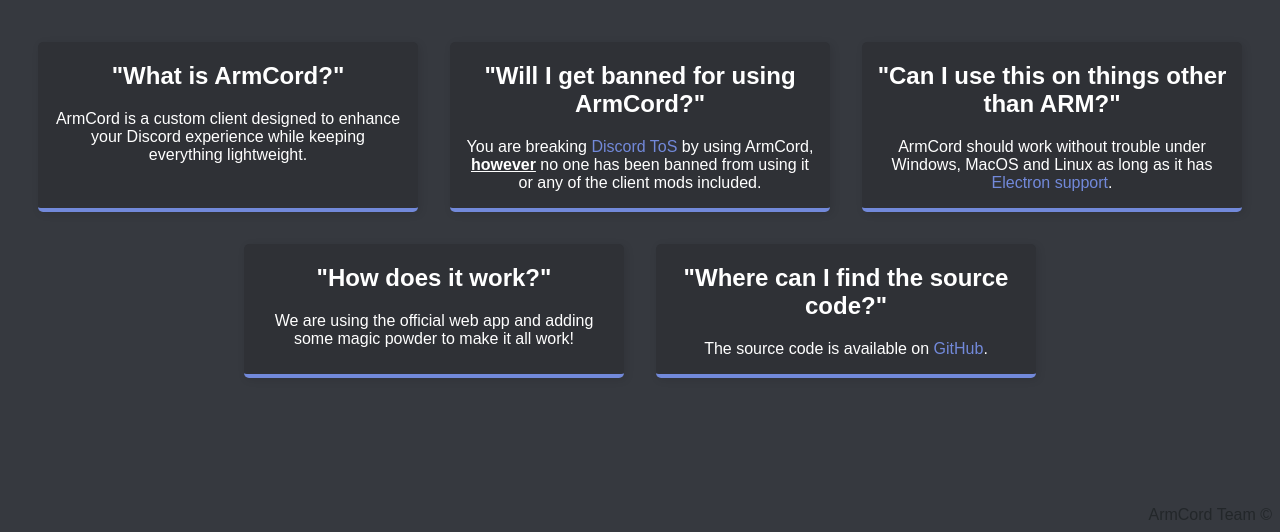
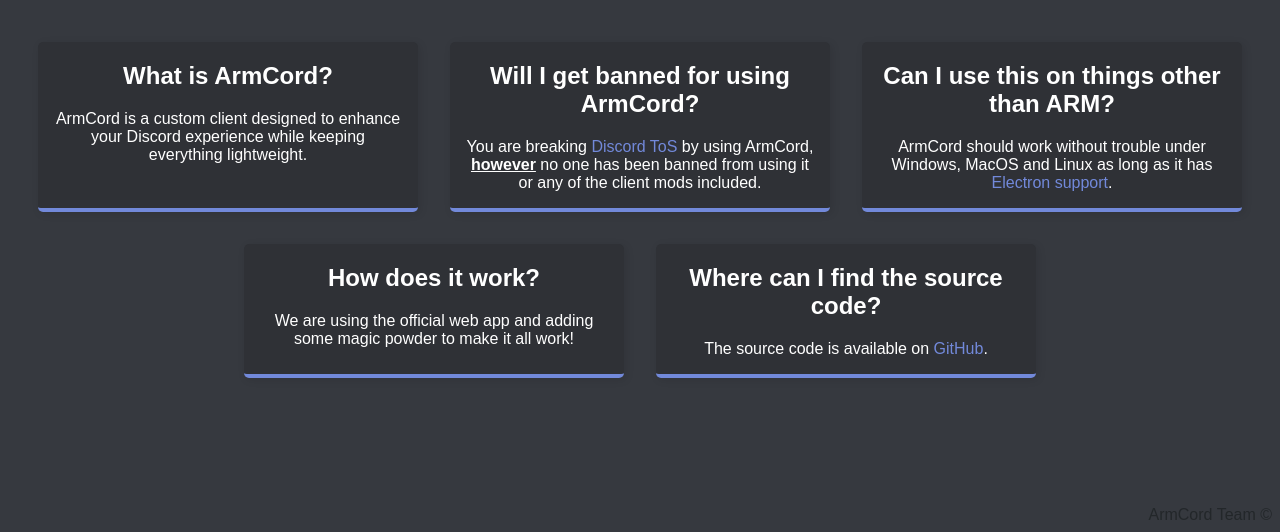
Before and after one commit to Legcord/website, an Astro site: page /faq in a window 1280 px wide. Shown: the part 268-800 px from the top of the page. Built offline with nearby package versions, Linux system fonts and the light colour scheme; Astro itself is replaced by a stand-in of ours.

Commit message:
Baby don't hurt me
No more

```diff
--- a/src/pages/faq/index.astro
+++ b/src/pages/faq/index.astro
@@ -15,19 +15,19 @@
   </div><br>
   <div id="faq"><br>
     <div id="cards">
-      <Card width="380px" title='"What is ArmCord?"'>
+      <Card width="380px" title="What is ArmCord?">
         ArmCord is a custom client designed to enhance your Discord experience while keeping everything lightweight.
       </Card>
-      <Card width="380px" title='"Will I get banned for using ArmCord?"'>
+      <Card width="380px" title="Will I get banned for using ArmCord?">
         You are breaking <a href="https://discord.com/terms#software-in-discord%E2%80%99s-services">Discord ToS</a> by using ArmCord, <u><b>however</b></u> no one has been banned from using it or any of the client mods included.
       </Card>
-      <Card width="380px" title='"Can I use this on things other than ARM?"'>
+      <Card width="380px" title="Can I use this on things other than ARM?">
         ArmCord should work without trouble under Windows, MacOS and Linux as long as it has <a href="https://github.com/electron/electron#platform-support">Electron support</a>.
       </Card>
-      <Card width="380px" title='"How does it work?"'>
+      <Card width="380px" title="How does it work?">
         We are using the official web app and adding some magic powder to make it all work!
       </Card>
-      <Card width="380px" title='"Where can I find the source code?"'>
+      <Card width="380px" title="Where can I find the source code?">
         The source code is available on <a href="https://github.com/ArmCord/ArmCord/">GitHub</a>.
       </Card>
     </div>
```
